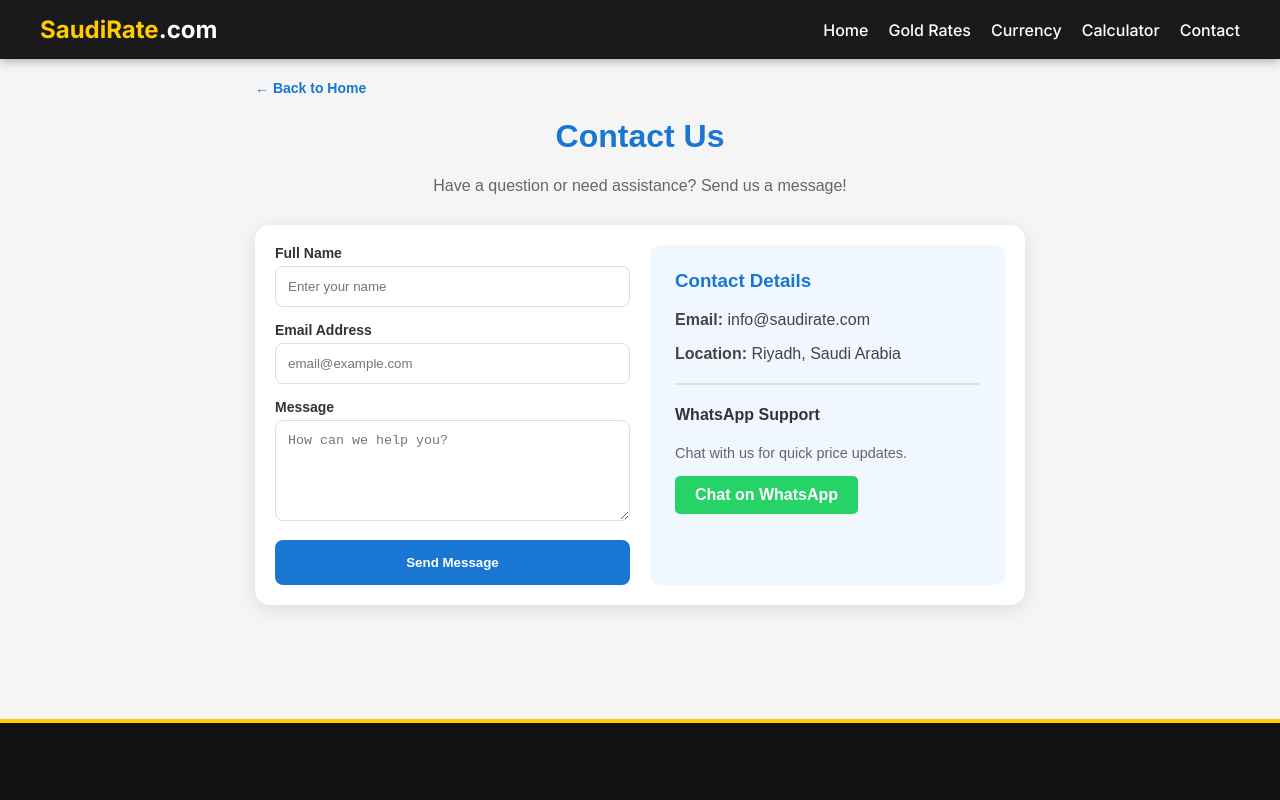
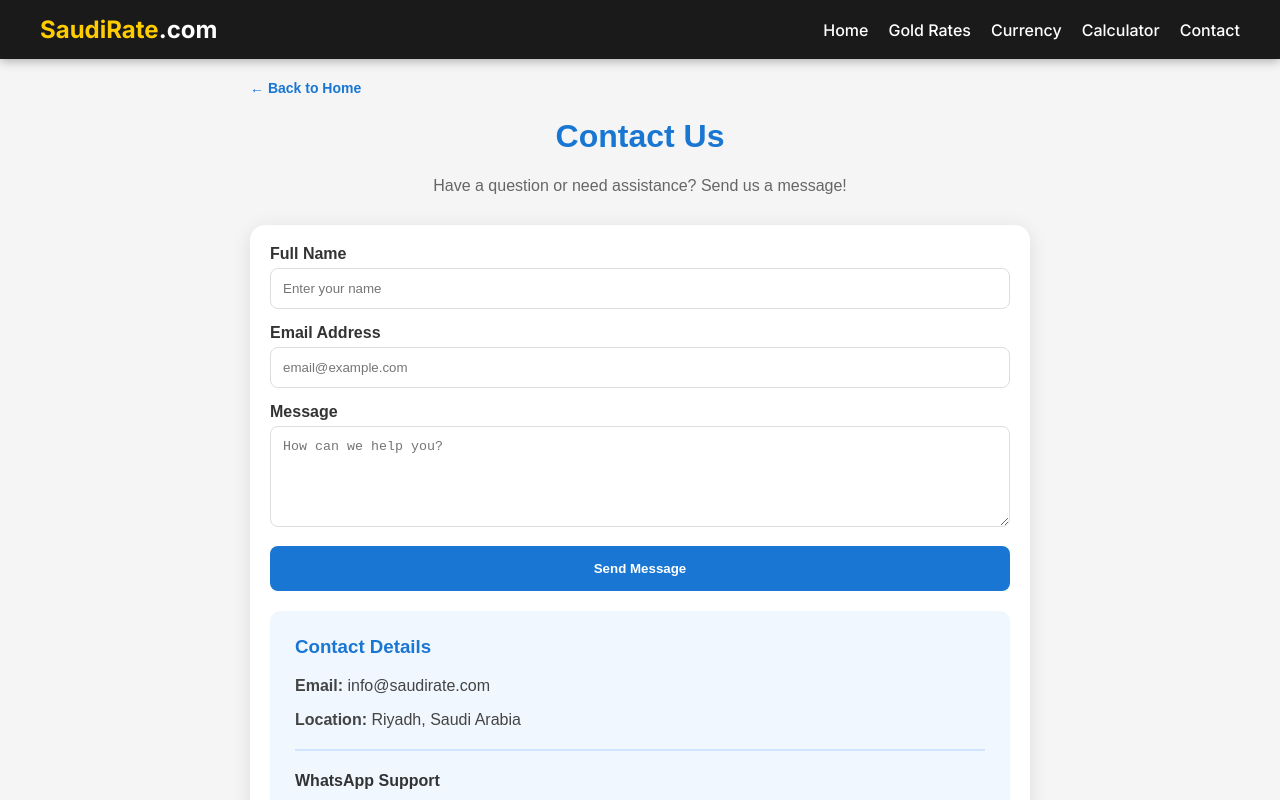
Before and after one commit to DiGiSaudia/saudirate, a Next.js app: page /contact in a window 1280 px wide. Shown: the top 800 px of the page. Built offline with nearby package versions, Linux system fonts and the light colour scheme.

Commit message:
Fixed contact page for mobile view with back link

```diff
--- a/app/contact/page.tsx
+++ b/app/contact/page.tsx
@@ -5,7 +5,7 @@ import Link from 'next/link';
 
 export default function ContactPage() {
   return (
-    <div style={{ maxWidth: '800px', margin: '20px auto', padding: '0 15px', fontFamily: 'Arial, sans-serif', boxSizing: 'border-box' }}>
+    <div style={{ maxWidth: '800px', width: '95%', margin: '20px auto', padding: '0 10px', fontFamily: 'Arial, sans-serif', boxSizing: 'border-box' }}>
 
       {/* Back to Home Button */}
       <div style={{ marginBottom: '20px' }}>
@@ -21,7 +21,7 @@ export default function ContactPage() {
 
       <div style={{
         display: 'grid',
-        gridTemplateColumns: 'repeat(auto-fit, minmax(280px, 1fr))',
+        gridTemplateColumns: 'repeat(auto-fit, minmax(100%, 1fr))', // Mobile pe auto-adjust hoga
         gap: '20px',
         backgroundColor: '#fff',
         padding: '20px',
@@ -48,7 +48,7 @@ export default function ContactPage() {
         </form>
 
         {/* Contact Details */}
-        <div style={{ backgroundColor: '#f0f7ff', padding: '25px', borderRadius: '10px', boxSizing: 'border-box' }}>
+        <div style={{ backgroundColor: '#f0f7ff', padding: '25px', borderRadius: '10px', boxSizing: 'border-box', width: '100%' }}>
           <h3 style={{ color: '#1976d2', marginTop: 0 }}>Contact Details</h3>
           <p style={{ color: '#444' }}><strong>Email:</strong> info@saudirate.com</p>
           <p style={{ color: '#444' }}><strong>Location:</strong> Riyadh, Saudi Arabia</p>
@@ -63,7 +63,9 @@ export default function ContactPage() {
             textDecoration: 'none',
             borderRadius: '5px',
             fontWeight: 'bold',
-            textAlign: 'center'
+            textAlign: 'center',
+            width: '100%', // Mobile button responsive
+            boxSizing: 'border-box'
           }}>Chat on WhatsApp</a>
         </div>
       </div>
@@ -71,6 +73,6 @@ export default function ContactPage() {
   );
 }
 
-const labelStyle = { display: 'block', marginBottom: '5px', fontWeight: 'bold', fontSize: '14px' };
+const labelStyle = { display: 'block', marginBottom: '5px', fontWeight: 'bold' };
 const inputStyle = { width: '100%', padding: '12px', borderRadius: '8px', border: '1px solid #ddd', boxSizing: 'border-box' };
-const buttonStyle = { padding: '15px', backgroundColor: '#1976d2', color: 'white', border: 'none', borderRadius: '8px', fontWeight: 'bold', cursor: 'pointer' };
+const buttonStyle = { padding: '15px', backgroundColor: '#1976d2', color: 'white', border: 'none', borderRadius: '8px', fontWeight: 'bold', cursor: 'pointer', width: '100%' };
```
